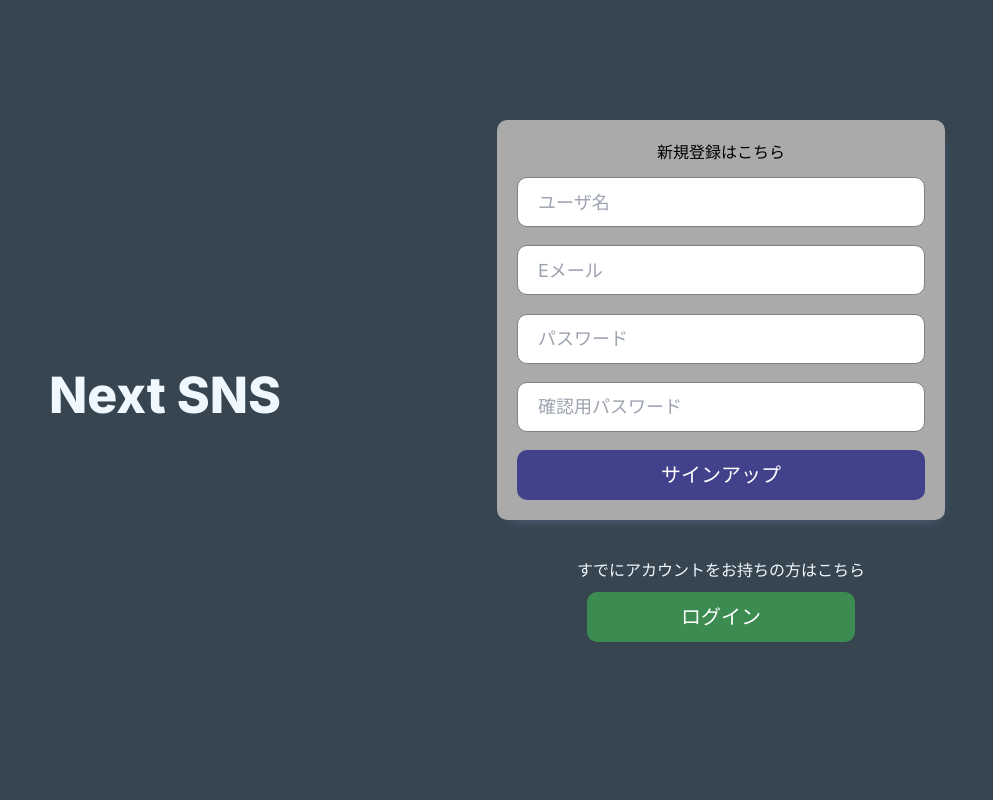
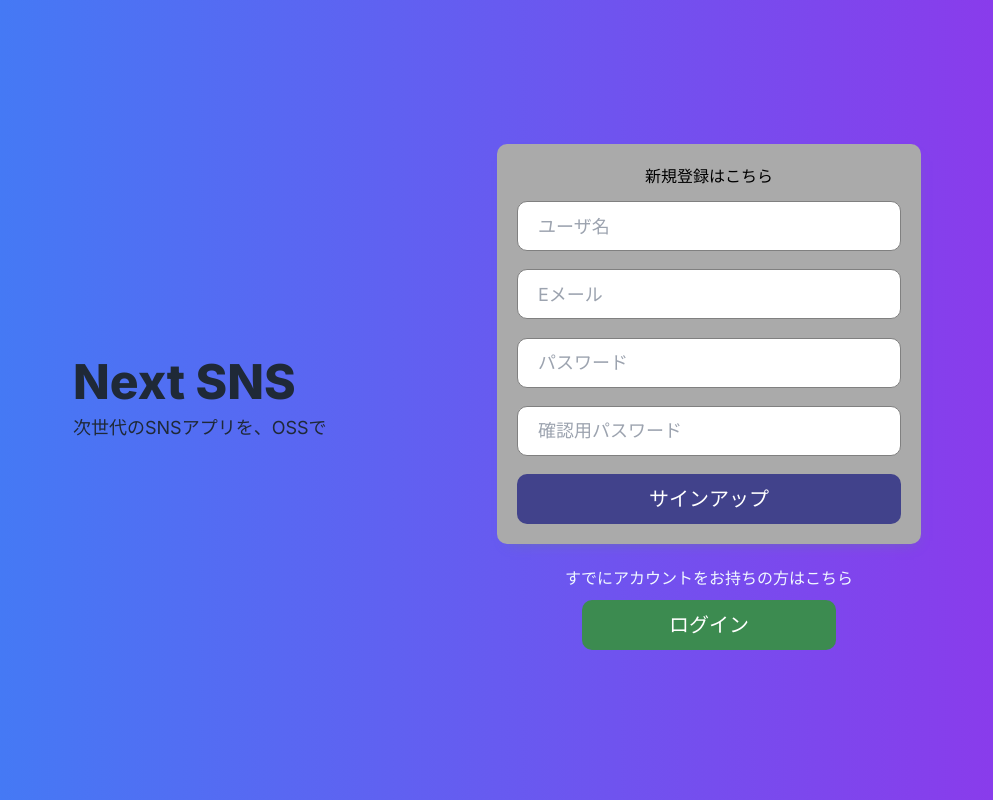
Before and after one commit to hellotksan/nextsns, a Next.js app: page /register in a window 1280 px wide. Shown: the whole page, without its empty margins (143-1136 px from the left). Built offline with nearby package versions, Linux system fonts and the light colour scheme; no server answers.

Commit message:
register機能の回復 CSSの調整

```diff
--- a/app/login/Login.module.css
+++ /dev/null
@@ -1,108 +0,0 @@
-.login {
-  width: 100v2;
-  height: 100vh;
-  background-color: #36454F;
-  display: flex;
-  align-items: center;
-  justify-content: center;
-}
-
-.loginWrapper {
-  width: 70%;
-  height: 70%;
-  display: flex;
-}
-
-.loginLeft,
-.loginRight {
-  flex: 1;
-  display: flex;
-  flex-direction: column;
-  justify-content: center;
-}
-
-/* Left Side */
-/* Site Logo and Description */
-.loginLogo {
-  font-size: 50px;
-  font-weight: 800;
-  color: aliceblue;
-  margin-bottom: 10px;
-}
-
-.logoDesc {
-  font-size: 24px;
-  color: white;
-}
-
-/* Right Side */
-/* Form and Link to Account Create */
-.loginBox {
-  height: 400px;
-  padding: 20px;
-  background-color: #aaa;
-  display: flex;
-  flex-direction: column;
-  justify-content: space-between;
-  border-radius: 10px;
-  box-shadow: 3px 7px 13px -10px #65789f;
-  border-radius: 10px;
-}
-
-.loginInput {
-  height: 50px;
-  border-radius: 10px;
-  border: 1px solid gray;
-  font-size: 18px;
-  padding-left: 20px;
-  margin-bottom: 15px;
-}
-
-.loginInput:focus {
-  outline: none;
-}
-
-.loginButton {
-  height: 50px;
-  border-radius: 10px;
-  border: none;
-  background-color: #41428b;
-  color: white;
-  font-size: 20px;
-  font-weight: 500;
-  cursor: pointer;
-}
-
-.loginForgot {
-  text-align: center;
-  color: #41428b;
-  margin: 15px 0;
-}
-
-.loginRegisterButton {
-  height: 50px;
-  width: 60%;
-  align-self: center;
-  border-radius: 10px;
-  border: none;
-  background-color: #3c8b50;
-  color: white;
-  font-size: 20px;
-  font-weight: 500;
-  cursor: pointer;
-}
-
-.loginMsg {
-  text-align: center;
-  font-weight: 550;
-  font-style: 20px;
-  margin-bottom: 10px;
-}
-
-.loginAlreadyMsg {
-  text-align: center;
-  font-weight: 550;
-  font-style: 20px;
-  margin-bottom: 10px;
-  color: aliceblue;
-}
--- a/app/login/page.jsx
+++ b/app/login/page.jsx
@@ -12,9 +12,6 @@ import Error from "@/components/layouts/loading/Loading";
 // features
 import RegisterButton from "../../features/registerButton/RegisterButton";
 import LoginForm from "../../features/loginForm/LoginForm";
-
-// module css files
-import styles from "./Login.module.css";
 
 function Login() {
   const router = useRouter();
@@ -41,16 +38,17 @@ function Login() {
   }
 
   return (
-    <div className={styles.login}>
-      <div className={styles.loginWrapper}>
-        {/* left side */}
-        <div className={styles.loginLeft}>
-          <h3 className={styles.loginLogo}>Next SNS</h3>
-          {/* <span className={styles.loginDesc}>次世代のSNSアプリを、OSSで</span> */}
+    <div className="w-screen h-screen bg-gradient-to-r from-blue-500 to-purple-600 flex items-center justify-center">
+      <div className="w-[70%] h-[70%] flex rounded-lg p-6">
+        <div className="flex-1 flex flex-col justify-center">
+          <h3 className="text-5xl font-extrabold text-gray-800 mb-2">
+            Next SNS
+          </h3>
+          <span className="text-lg text-gray-800">
+            次世代のSNSアプリを、OSSで
+          </span>
         </div>
-
-        {/* right side */}
-        <div className={styles.loginRight}>
+        <div className="flex-1 flex flex-col justify-center space-y-4">
           <LoginForm onSubmit={handleLoginSubmit} />
           <RegisterButton onClick={handleRegisterRedirect} />
         </div>
--- a/app/register/Register.module.css
+++ /dev/null
@@ -1,109 +0,0 @@
-.login {
-  width: 100v2;
-  height: 100vh;
-  background-color: #36454F;
-  display: flex;
-  align-items: center;
-  justify-content: center;
-}
-
-.loginWrapper {
-  width: 70%;
-  height: 70%;
-  display: flex;
-}
-
-.loginLeft,
-.loginRight {
-  flex: 1;
-  display: flex;
-  flex-direction: column;
-  justify-content: center;
-}
-
-/* Left Side */
-/* Site Logo and Description */
-.loginLogo {
-  font-size: 50px;
-  font-weight: 800;
-  color: aliceblue;
-  margin-bottom: 10px;
-}
-
-.logoDesc {
-  font-size: 24px;
-}
-
-/* Right Side */
-/* Form and Link to Account Create */
-.loginBox {
-  height: 400px;
-  padding: 20px;
-  background-color: #aaa;
-  display: flex;
-  flex-direction: column;
-  justify-content: space-between;
-  border-radius: 10px;
-  box-shadow: 3px 7px 13px -10px #65789f;
-  border-radius: 10px;
-}
-
-.loginInput {
-  height: 50px;
-  border-radius: 10px;
-  border: 1px solid gray;
-  font-size: 18px;
-  padding-left: 20px;
-  margin-bottom: 15px;
-}
-
-.loginInput:focus {
-  outline: none;
-}
-
-.loginButton {
-  height: 50px;
-  border-radius: 10px;
-  border: none;
-  background-color: #41428b;
-  color: white;
-  font-size: 20px;
-  font-weight: 500;
-  cursor: pointer;
-}
-
-.loginForgot {
-  text-align: center;
-  color: #41428b;
-  margin: 15px 0;
-}
-
-.loginRegisterButton {
-  height: 50px;
-  width: 60%;
-  align-self: center;
-  border-radius: 10px;
-  border: none;
-  background-color: #3c8b50;
-  color: white;
-  font-size: 20px;
-  font-weight: 500;
-  cursor: pointer;
-  margin-top: 15px;
-}
-
-.loginMsg {
-  text-align: center;
-  font-weight: 550;
-  font-style: 20px;
-  margin-bottom: 10px;
-  color: black;
-}
-
-.loginAlreadyMsg {
-  text-align: center;
-  font-weight: 550;
-  font-style: 20px;
-  margin-bottom: 10px;
-  color: aliceblue;
-}
--- a/app/register/page.jsx
+++ b/app/register/page.jsx
@@ -1,24 +1,20 @@
 "use client";
 
-import React, { useContext, useRef } from "react";
+import { AuthContext } from "@/state/AuthContext";
+import { useRouter } from "next/navigation";
+import React, { useContext } from "react";
 import axios from "axios";
-import { useRouter } from "next/navigation";
-import { AuthContext } from "../../state/AuthContext";
 
 // components
-import Loading from "../../components/layouts/loading/Loading";
-import Error from "../../components/layouts/error/Error";
+import Loading from "@/components/layouts/loading/Loading";
+import Error from "@/components/layouts/error/Error";
 
 // features
-import RegisterForm from "../../features/registerForm/RegisterForm";
-import LoginRedirectButton from "../../features/loginRedirectButton/LoginRedirectButton";
-
-// module css files
-import styles from "./Register.module.css";
+import LoginRedirectButton from "@/features/loginRedirectButton/LoginRedirectButton";
+import RegisterForm from "@/features/registerForm/RegisterForm";
 
 function Register() {
-  const PUBLIC_FOLDER = process.env.REACT_APP_PUBLIC_FOLDER;
-
+  const PUBLIC_FOLDER = process.env.NEXT_PUBLIC_API_URL;
   const router = useRouter();
   const { isFetching, error } = useContext(AuthContext);
 
@@ -29,11 +25,10 @@ function Register() {
   const handleSubmit = async (user) => {
     try {
       await axios.post(`${PUBLIC_FOLDER}/api/auth/register`, user);
-      navigate("/login");
+      router.push("/login");
     } catch (error) {
-      window.alert("エラーが発生しました。");
+      alert("エラーが発生しました。");
       console.log(error);
-      window.location.reload();
     }
   };
 
@@ -45,13 +40,17 @@ function Register() {
   }
 
   return (
-    <div className={styles.login}>
-      <div className={styles.loginWrapper}>
-        <div className={styles.loginLeft}>
-          <h3 className={styles.loginLogo}>Next SNS</h3>
-          {/* <span className={styles.loginDesc}>次世代のSNSアプリを、OSSで</span> */}
+    <div className="w-screen h-screen bg-gradient-to-r from-blue-500 to-purple-600 flex items-center justify-center">
+      <div className="w-[70%] h-[70%] flex rounded-lg p-6">
+        <div className="flex-1 flex flex-col justify-center">
+          <h3 className="text-5xl font-extrabold text-gray-800 mb-2">
+            Next SNS
+          </h3>
+          <span className="text-lg text-gray-800">
+            次世代のSNSアプリを、OSSで
+          </span>
         </div>
-        <div className={styles.loginRight}>
+        <div className="flex-1 flex flex-col justify-center space-y-4">
           <RegisterForm onSubmit={handleSubmit} />
           <LoginRedirectButton onClick={handleLoginRedirect} />
         </div>
```
